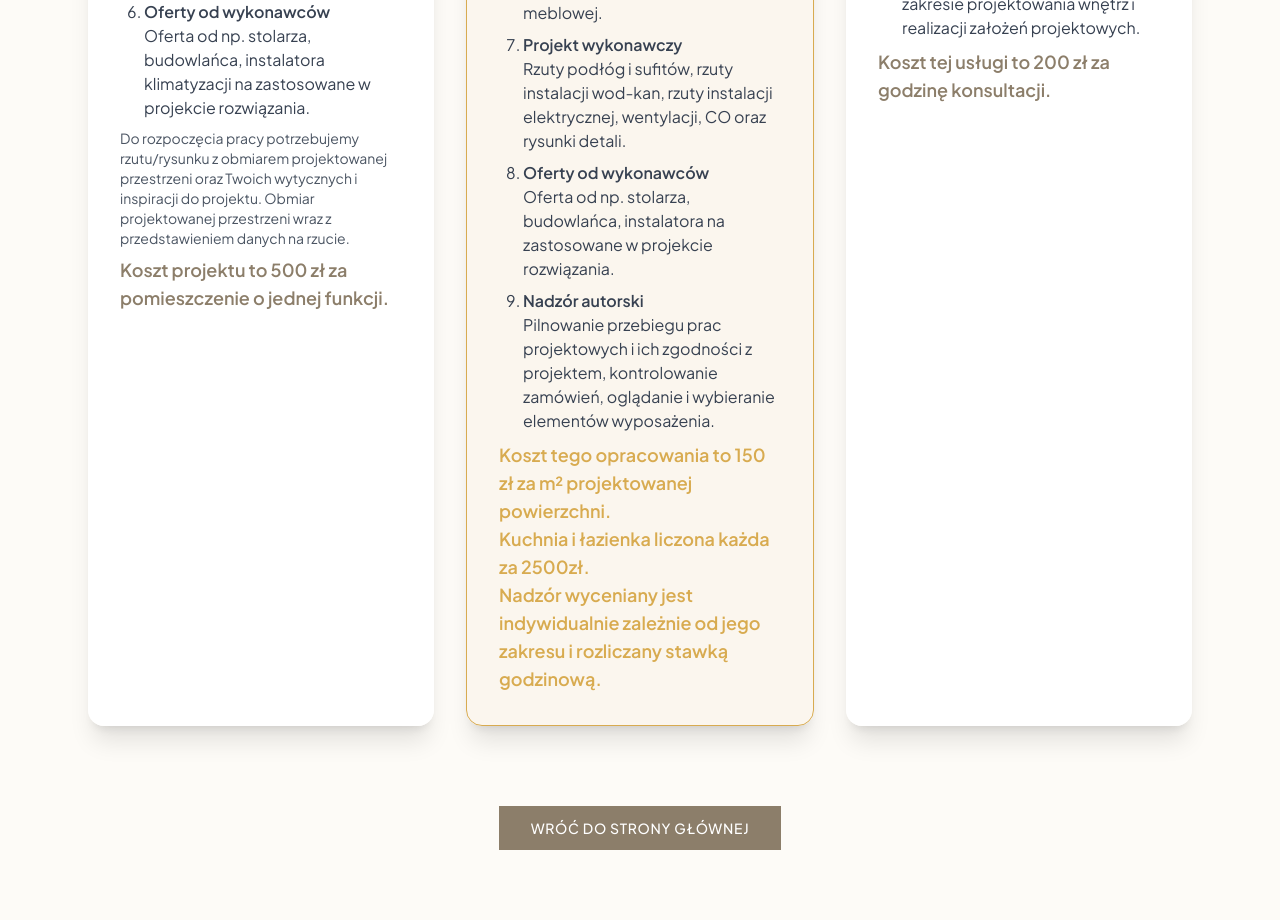
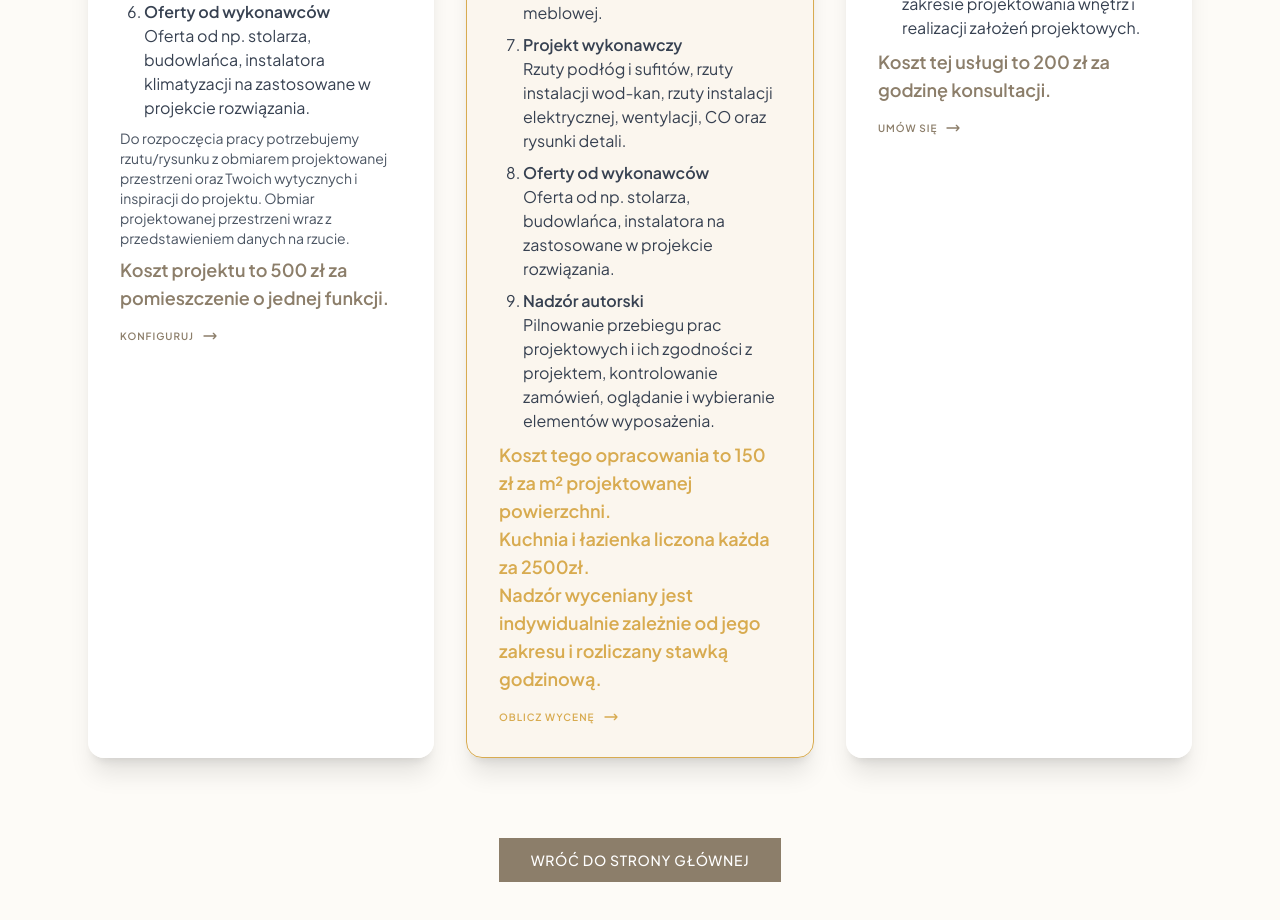
Before and after one commit to lukaszkotowski-git/projektnacito, a React (Vite) app in the folder react-app/: page /offer in a window 1280 px wide. Shown: the part 2120-3040 px from the top of the page. Built offline with nearby package versions, Linux system fonts and the light colour scheme; no server answers; a web font is replaced by a local one.

Commit message:
feat: użyj react-router do nawigacji pakietów i konfiguratorów\n\nZamienia setCurrentView na useNavigate, tak by kliknięcia aktualizowały URL i umożliwiały przejścia do konfiguratorów i kroku końcowego.

```diff
--- a/react-app/src/components/CitoConfigurator.tsx
+++ b/react-app/src/components/CitoConfigurator.tsx
@@ -1,4 +1,5 @@
 import { useEffect, useState } from 'react'
+import { useNavigate } from 'react-router-dom'
 import { useAppContext } from '../context/AppContext'
 import { PRICING } from '../constants'
 
@@ -38,8 +39,9 @@ function RoomCard({ room, price, count, selected, onToggle, onCountChange }: Roo
 }
 
 export function CitoConfigurator() {
+  const navigate = useNavigate()
   const {
-    setCurrentView, resetState,
+    resetState,
     selectedRoomsCito, setSelectedRoomsCito,
     electricProject, setElectricProject,
     electricM2, setElectricM2,
@@ -85,7 +87,7 @@ export function CitoConfigurator() {
 
   const goToMain = () => {
     resetState()
-    setCurrentView('main')
+    navigate('/')
   }
 
   const goToFinalStep = () => {
@@ -100,7 +102,7 @@ export function CitoConfigurator() {
     }
 
     setCurrentPackage('cito')
-    setCurrentView('final-step')
+    navigate('/final')
   }
 
   return (
--- a/react-app/src/components/ConsultConfigurator.tsx
+++ b/react-app/src/components/ConsultConfigurator.tsx
@@ -1,9 +1,11 @@
 import { useState, FormEvent } from 'react'
+import { useNavigate } from 'react-router-dom'
 import { useAppContext } from '../context/AppContext'
 import { API_URL } from '../constants'
 import { useNotification } from './notifications'
 
 export function ConsultConfigurator() {
+  const navigate = useNavigate()
   const { setCurrentView, setLastSubmissionId, setCurrentPackage } = useAppContext()
   const { addToast: notify } = useNotification()
 
@@ -63,7 +65,7 @@ export function ConsultConfigurator() {
     }
   }
 
-  const goToMain = () => setCurrentView('main')
+  const goToMain = () => navigate('/')
 
   return (
     <main className="pt-32 pb-24 px-6">
--- a/react-app/src/components/FinalStep.tsx
+++ b/react-app/src/components/FinalStep.tsx
@@ -1,9 +1,11 @@
 import { useState, FormEvent } from 'react'
+import { useNavigate } from 'react-router-dom'
 import { useAppContext } from '../context/AppContext'
 import { API_URL } from '../constants'
 import { useNotification } from './notifications'
 
 export function FinalStep() {
+  const navigate = useNavigate()
   const {
     setCurrentView, setLastSubmissionId,
     currentPackage, currentPrice,
@@ -32,7 +34,7 @@ export function FinalStep() {
   const [isSubmitting, setIsSubmitting] = useState(false)
 
   const goBack = () => {
-    setCurrentView(currentPackage === 'cito' ? 'cito-config' : 'premium-config')
+    navigate(currentPackage === 'cito' ? '/offer/cito' : '/offer/premium')
   }
 
   const fileToBase64 = (file: File): Promise<string> => {
--- a/react-app/src/components/OfferOverview.tsx
+++ b/react-app/src/components/OfferOverview.tsx
@@ -1,7 +1,14 @@
 import { useAppContext } from '../context/AppContext'
+import { useNavigate } from 'react-router-dom'
 
 export function OfferOverview() {
   const { setCurrentView } = useAppContext()
+  const navigate = useNavigate()
+
+  const handlePackageClick = (path: string) => {
+    navigate(path)
+    window.scrollTo({ top: 0, behavior: 'smooth' })
+  }
 
   const etapy = [
     {
@@ -73,7 +80,10 @@ export function OfferOverview() {
           <h2 className="text-3xl font-serif mb-8 text-center text-[#8C7E6A]">Pakiety</h2>
           <div className="flex flex-col md:flex-row gap-8 justify-center">
 
-            <div className="flex-1 min-w-[280px] bg-white/95 rounded-2xl shadow-xl p-8 animate-slideIn">
+            <div
+              onClick={() => handlePackageClick('/offer/cito')}
+              className="flex-1 min-w-[280px] bg-white/95 rounded-2xl shadow-xl p-8 animate-slideIn cursor-pointer hover:shadow-2xl hover:scale-[1.02] transition-all duration-300 group"
+            >
               <div className="text-xl font-bold text-[#8C7E6A] mb-3">Cito</div>
               <p className="mb-4 text-gray-700">Każdy powinien móc mieszkać w pięknym, funkcjonalnym i dostosowanym do jego potrzeb wnętrzu, dlatego powstał Projekt na CITO.<br/>W jego skład wchodzi wszystko, co niezbędne do zrealizowania projektu wnętrza:</p>
               <ol className="list-decimal pl-6 space-y-2 text-gray-700 text-base mb-2">
@@ -86,9 +96,15 @@ export function OfferOverview() {
               </ol>
               <p className="mt-2 text-gray-600 text-sm">Do rozpoczęcia pracy potrzebujemy rzutu/rysunku z obmiarem projektowanej przestrzeni oraz Twoich wytycznych i inspiracji do projektu. Obmiar projektowanej przestrzeni wraz z przedstawieniem danych na rzucie.</p>
               <div className="font-bold text-[#8C7E6A] text-lg mt-2">Koszt projektu to 500 zł za pomieszczenie o jednej funkcji.</div>
+              <span className="mt-4 text-[10px] font-bold uppercase tracking-widest flex items-center text-[#8C7E6A]">
+                Konfiguruj <svg className="w-4 h-4 ml-2 group-hover:translate-x-1 transition-transform" fill="none" stroke="currentColor" viewBox="0 0 24 24"><path d="M17 8l4 4m0 0l-4 4m4-4H3" strokeWidth="2" strokeLinecap="round" strokeLinejoin="round"/></svg>
+              </span>
             </div>
 
-            <div className="flex-1 min-w-[280px] bg-[rgba(216,171,80,0.06)] rounded-2xl shadow-xl p-8 border border-[#D8AB50] animate-slideIn" style={{ animationDelay: '0.1s' }}>
+            <div
+              onClick={() => handlePackageClick('/offer/premium')}
+              className="flex-1 min-w-[280px] bg-[rgba(216,171,80,0.06)] rounded-2xl shadow-xl p-8 border border-[#D8AB50] animate-slideIn cursor-pointer hover:shadow-2xl hover:scale-[1.02] transition-all duration-300 group" style={{ animationDelay: '0.1s' }}
+            >
               <div className="text-xl font-bold text-[#D8AB50] mb-3">Premium</div>
               <p className="mb-4 text-gray-700">Chcesz cieszyć się realizacją projektu Twojego wymarzonego wnętrza pod czujnym okiem inżyniera budowy i architekta wnętrz? Projekt rozszerzony jest dla Ciebie!<br/>W jego skład wchodzi:</p>
               <ol className="list-decimal pl-6 space-y-2 text-gray-700 text-base mb-2">
@@ -103,9 +119,15 @@ export function OfferOverview() {
                 <li><b>Nadzór autorski</b><br/>Pilnowanie przebiegu prac projektowych i ich zgodności z projektem, kontrolowanie zamówień, oglądanie i wybieranie elementów wyposażenia.</li>
               </ol>
               <div className="font-bold text-[#D8AB50] text-lg mt-2">Koszt tego opracowania to 150 zł za m² projektowanej powierzchni.<br/>Kuchnia i łazienka liczona każda za 2500zł.<br/>Nadzór wyceniany jest indywidualnie zależnie od jego zakresu i rozliczany stawką godzinową.</div>
+              <span className="mt-4 text-[10px] font-bold uppercase tracking-widest flex items-center text-[#D8AB50]">
+                Oblicz wycenę <svg className="w-4 h-4 ml-2 group-hover:translate-x-1 transition-transform" fill="none" stroke="currentColor" viewBox="0 0 24 24"><path d="M17 8l4 4m0 0l-4 4m4-4H3" strokeWidth="2" strokeLinecap="round" strokeLinejoin="round"/></svg>
+              </span>
             </div>
 
-            <div className="flex-1 min-w-[280px] bg-white/95 rounded-2xl shadow-xl p-8 animate-slideIn" style={{ animationDelay: '0.15s' }}>
+            <div
+              onClick={() => handlePackageClick('/offer/consult')}
+              className="flex-1 min-w-[280px] bg-white/95 rounded-2xl shadow-xl p-8 animate-slideIn cursor-pointer hover:shadow-2xl hover:scale-[1.02] transition-all duration-300 group" style={{ animationDelay: '0.15s' }}
+            >
               <div className="text-xl font-bold text-[#8C7E6A] mb-3">Konsultacja</div>
               <p className="mb-4 text-gray-700">Jeżeli potrzebujesz szybkiej i kompleksowej porady, to konsultacja jest rozwiązaniem dla Ciebie.<br/>Może ona polegać na:</p>
               <ol className="list-decimal pl-6 space-y-2 text-gray-700 text-base mb-2">
@@ -116,6 +138,9 @@ export function OfferOverview() {
                 <li><b>Inne</b><br/>Chętnie podzielimy się naszą wiedzą i doświadczeniem w zakresie projektowania wnętrz i realizacji założeń projektowych.</li>
               </ol>
               <div className="font-bold text-[#8C7E6A] text-lg mt-2">Koszt tej usługi to 200 zł za godzinę konsultacji.</div>
+              <span className="mt-4 text-[10px] font-bold uppercase tracking-widest flex items-center text-[#8C7E6A]">
+                Umów się <svg className="w-4 h-4 ml-2 group-hover:translate-x-1 transition-transform" fill="none" stroke="currentColor" viewBox="0 0 24 24"><path d="M17 8l4 4m0 0l-4 4m4-4H3" strokeWidth="2" strokeLinecap="round" strokeLinejoin="round"/></svg>
+              </span>
             </div>
           </div>
         </div>
--- a/react-app/src/components/PremiumConfigurator.tsx
+++ b/react-app/src/components/PremiumConfigurator.tsx
@@ -1,10 +1,12 @@
 import { useEffect, useState } from 'react'
+import { useNavigate } from 'react-router-dom'
 import { useAppContext } from '../context/AppContext'
 import { PRICING } from '../constants'
 
 export function PremiumConfigurator() {
+  const navigate = useNavigate()
   const {
-    setCurrentView, resetState,
+    resetState,
     premiumTotalM2, setPremiumTotalM2,
     premiumKitchenM2, setPremiumKitchenM2,
     premiumBathM2, setPremiumBathM2,
@@ -33,12 +35,12 @@ export function PremiumConfigurator() {
 
   const goToMain = () => {
     resetState()
-    setCurrentView('main')
+    navigate('/')
   }
 
   const goToFinalStep = () => {
     setCurrentPackage('premium')
-    setCurrentView('final-step')
+    navigate('/final')
   }
 
   return (
```
Also changed, not shown: react-app/src/components/MainView.tsx (+7 -8 lines).
